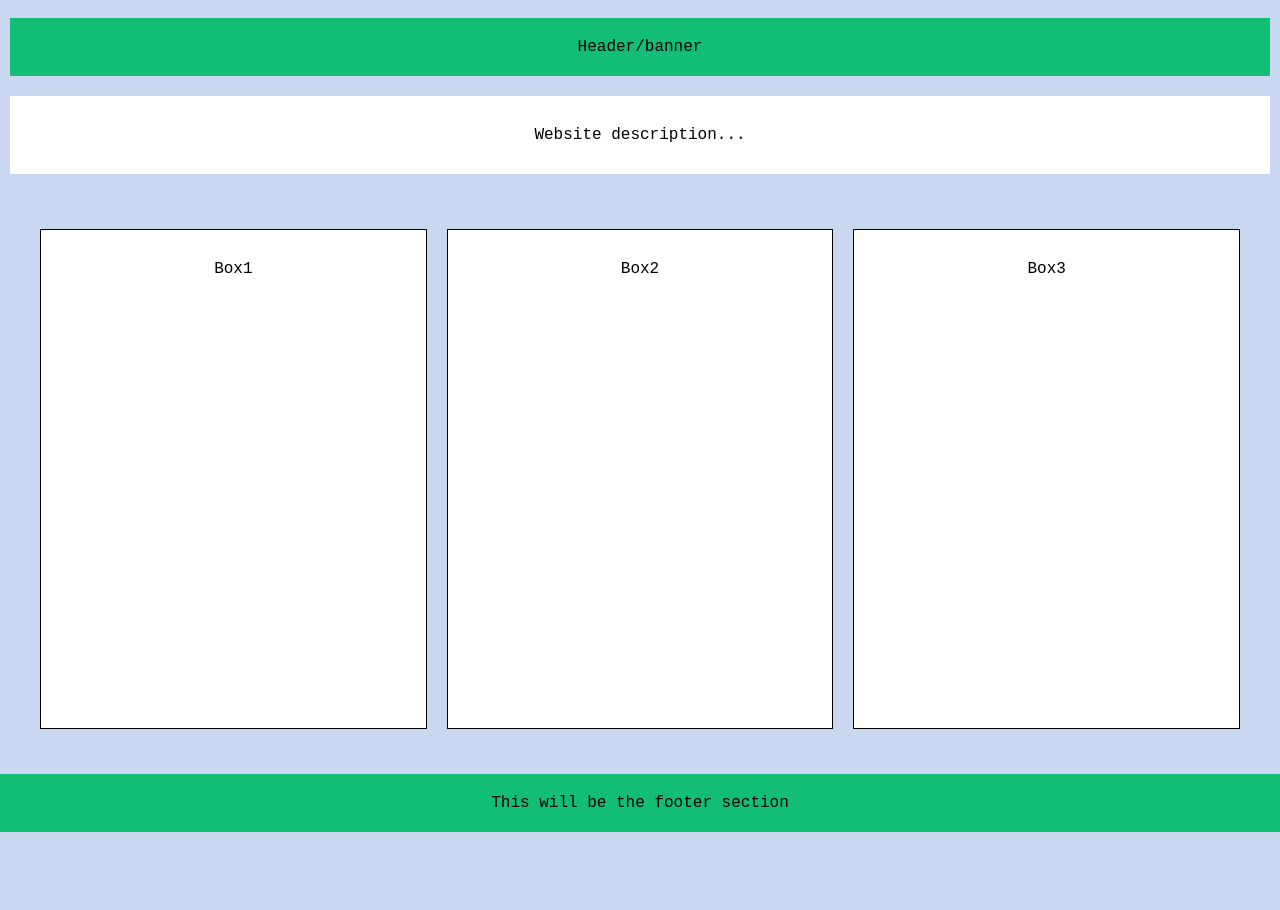
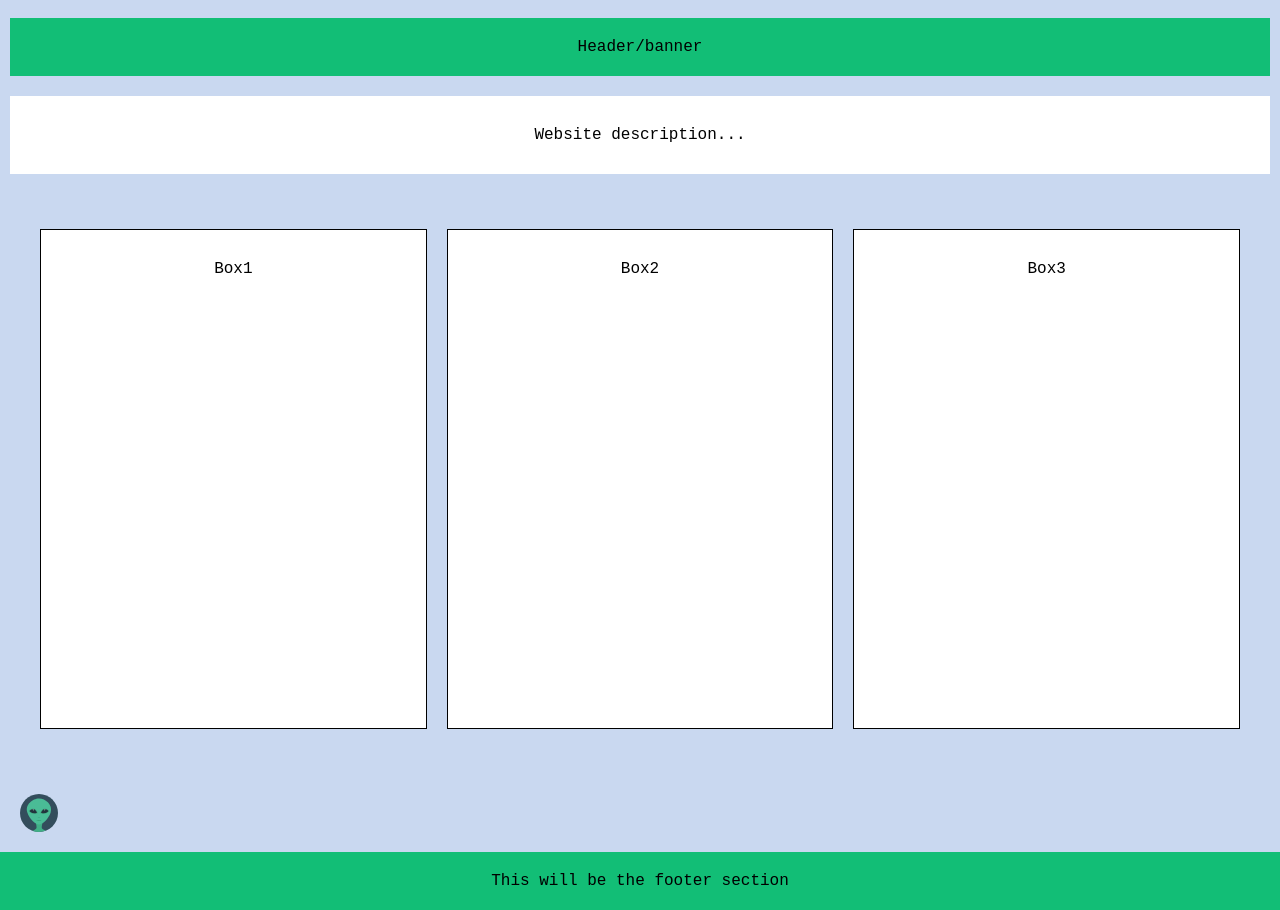
Before and after one commit to NickQZ/bit703_a1, a plain HTML site: page index.html in a window 1280 px wide. Shown: the part 70-980 px from the top of the page. Before the commit the page ends 902 px from the top, so only its background shows below. Drawn offline with Linux system fonts and the light colour scheme.

Commit message:
Added alien-svgrepo-com.svg and updated index.html and style.css

```diff
--- a/index.html
+++ b/index.html
@@ -15,14 +15,17 @@
     <div class="banner">Header/banner</div>
 
     <div class="intro-text">
-        <p>Website description...</p>
+      <p>Website description...</p>
     </div>
 
     <div class="boxes">
-        <div class="box">Box1</div>
-        <div class="box">Box2</div>
-        <div class="box">Box3</div>
-        </div>
+      <div class="box">Box1</div>
+      <div class="box">Box2</div>
+      <div class="box">Box3</div>
+    </div>
+
+      <img class="alien_svg" src="alien-svgrepo-com.svg" alt="Alien Icon" />
+
 
     <div class="footer">
       <div>This will be the footer section</div>
--- a/style.css
+++ b/style.css
@@ -56,6 +56,12 @@ body {
   height: 500px;
 }
 
+.alien_svg {
+  width: 3%;
+  height: auto;
+  margin: 20px;
+}
+
 .footer {
   background-color: #12be76;
   display: flex;
```
Also changed, not shown: alien-svgrepo-com.svg (added).
